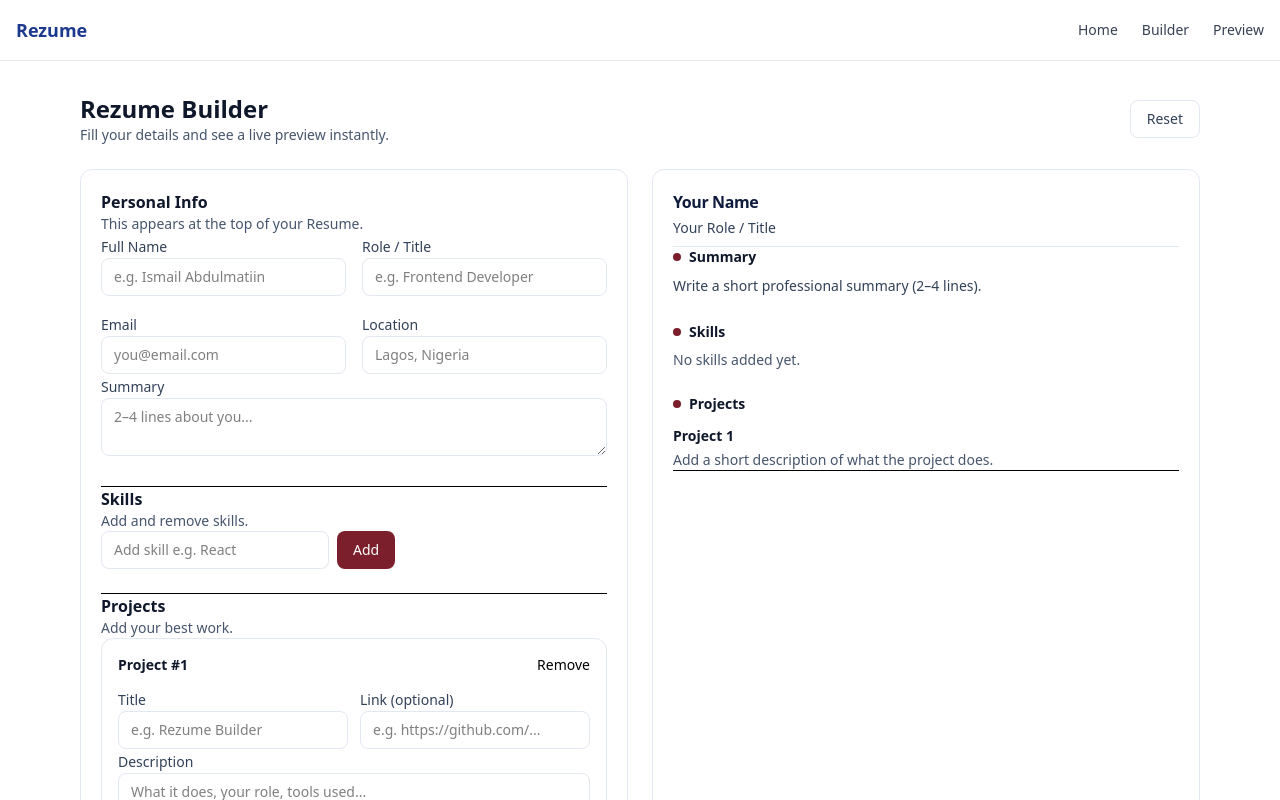
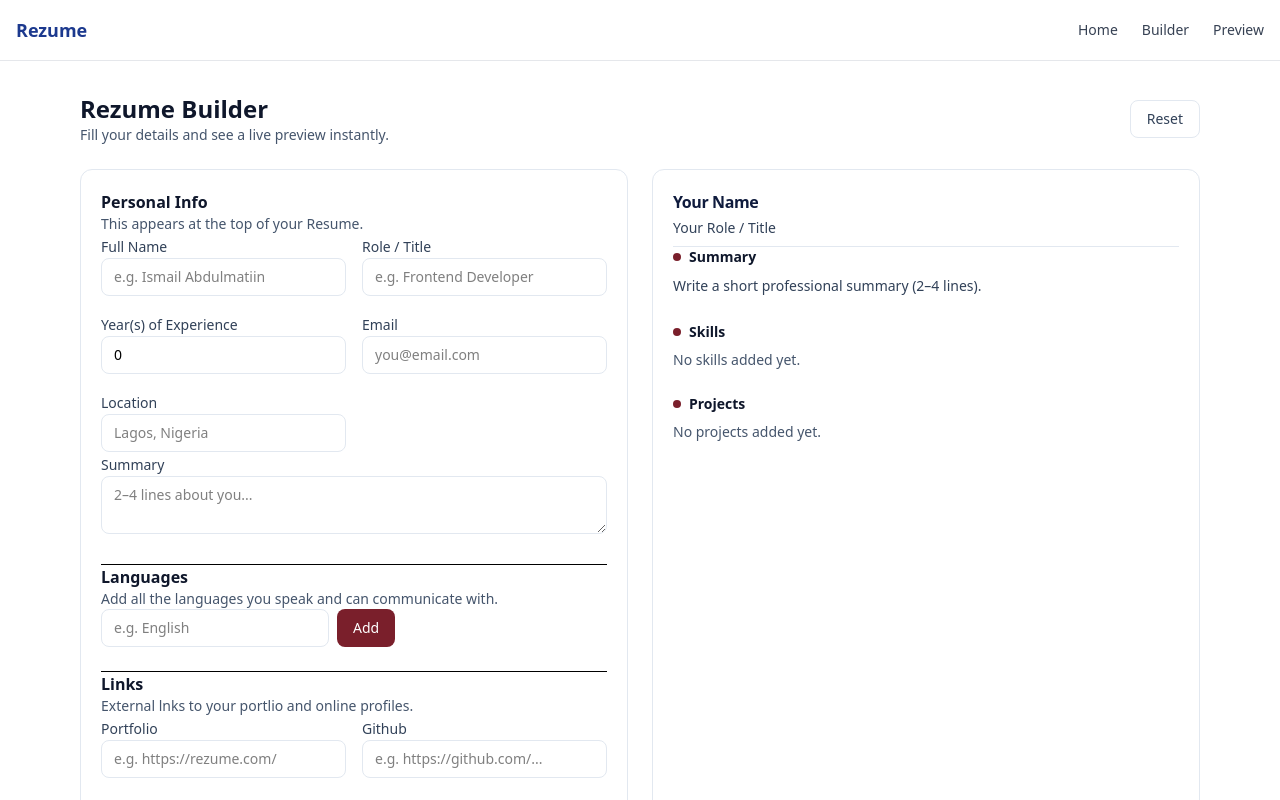
Before and after one commit to abunusaybah1/rezume, a Next.js app: page /builder in a window 1280 px wide. Shown: the top 800 px of the page. Built offline with nearby package versions, Linux system fonts and the light colour scheme.

Commit message:
Debugged and added new input fields

```diff
--- a/lib/defaults.ts
+++ b/lib/defaults.ts
@@ -5,20 +5,14 @@ export const DEFAULT_DATA: PortfolioData = {
   role: "",
   location: "",
   email: "",
+  yoe: 0,
+  phone: 0,
   summary: "",
+  portfolio: "",
   github: "",
   linkedin: "",
-  about:
-    "",
+  about: "",
   skills: [],
-  projects: [
-    {
-      id: "",
-      title: "",
-      description: "",
-      link: "",
-      tech: "",
-    },
-  ],
-  theme: "light",
+  languages: [],
+  projects: [],
 };
--- a/pages/builder.tsx
+++ b/pages/builder.tsx
@@ -20,6 +20,7 @@ export default function BuilderPage() {
 
   const handleReset = () => {
     resetData();
+    setData(DEFAULT_DATA);
   };
 
   if (!data) {
```
Also changed, not shown: lib/types.ts (+9 -4 lines), components/build/BuilderForm.tsx, components/build/ProjectInput.tsx (deleted), components/build/SkillInput.tsx (deleted).
